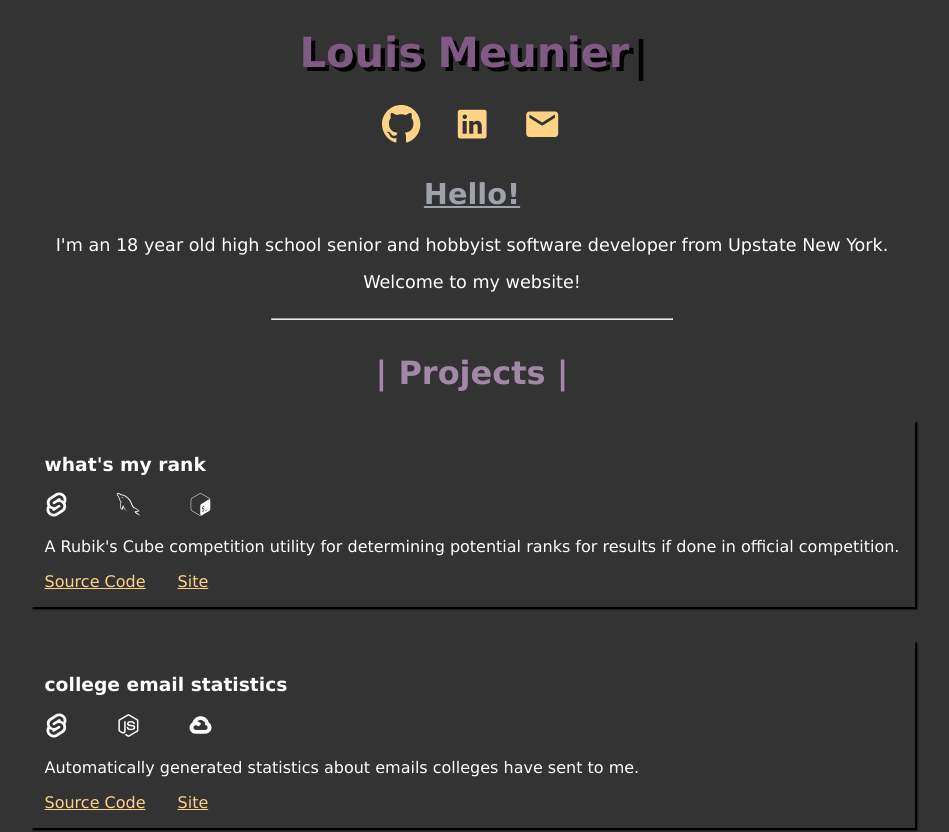
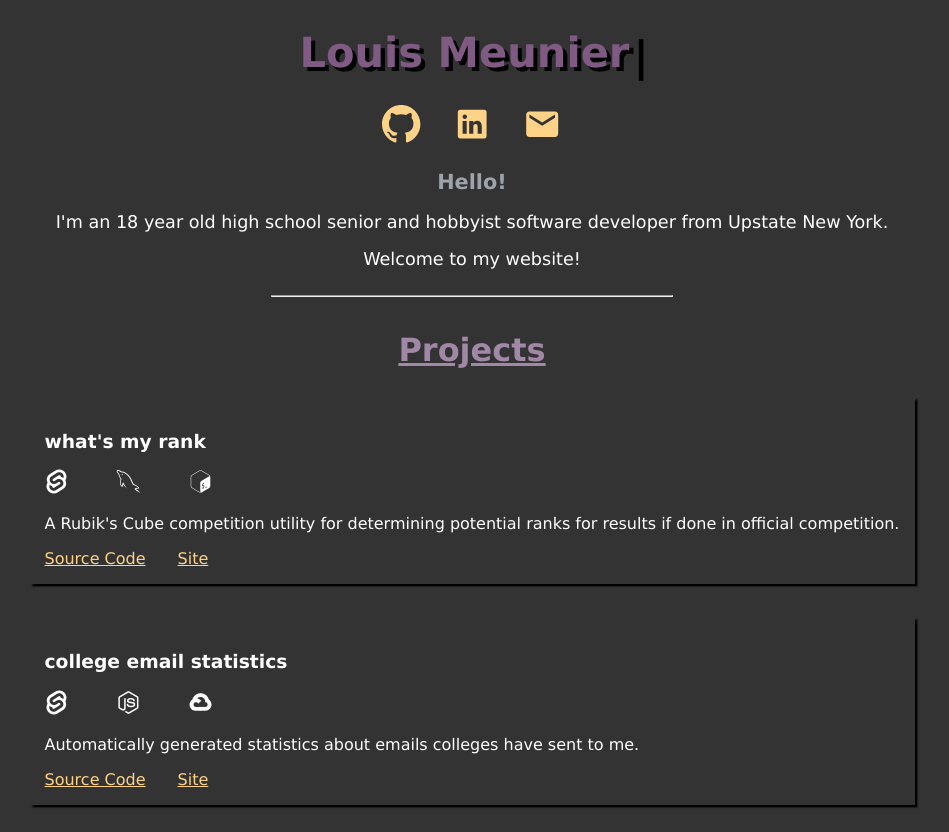
Before and after one commit to louismeunier/.net, a Svelte app: page / in a window 1280 px wide. Shown: the top 832 px of the page, without its empty margins (168-1117 px from the left). Built offline with nearby package versions, Linux system fonts and the light colour scheme.

Commit message:
Update some stylings

```diff
--- a/src/components/About.svelte
+++ b/src/components/About.svelte
@@ -13,8 +13,9 @@
    }
 
    h2 {
-       font-size: 1.8em;
-       text-decoration: underline;
+       font-size: 1.3em;
+       /* text-decoration: underline; */
+        font-weight: 900;
        color: var(--silver);
    }
 
--- a/src/components/Shared/Section.svelte
+++ b/src/components/Shared/Section.svelte
@@ -19,21 +19,23 @@
     h2 {
         font-size: 2em;
         text-align: center;
+        text-decoration: underline;
         color: var(--light-purple);
     }
 
     h2:hover {
-        text-decoration: underline;
-        cursor: pointer;
+        /* text-decoration: underline; */
+        /* cursor: pointer; */
     }
 </style>
 
 <div class="section">
     <div class="header">
-        <h2 on:click={()=>{expanded=!expanded}}>
-            {expanded ? "|" : "-"}
+        <!-- <h2 on:click={()=>{expanded=!expanded}}> -->
+            <h2>
+            <!-- {expanded ? "|" : "-"} -->
             {title}
-            {expanded ? "|" : "-"}
+            <!-- {expanded ? "|" : "-"} -->
         </h2>
         <!-- <button on:click={()=>expanded=!expanded}>{expanded ? "▼": "▲"}</button> -->
     </div>
```
